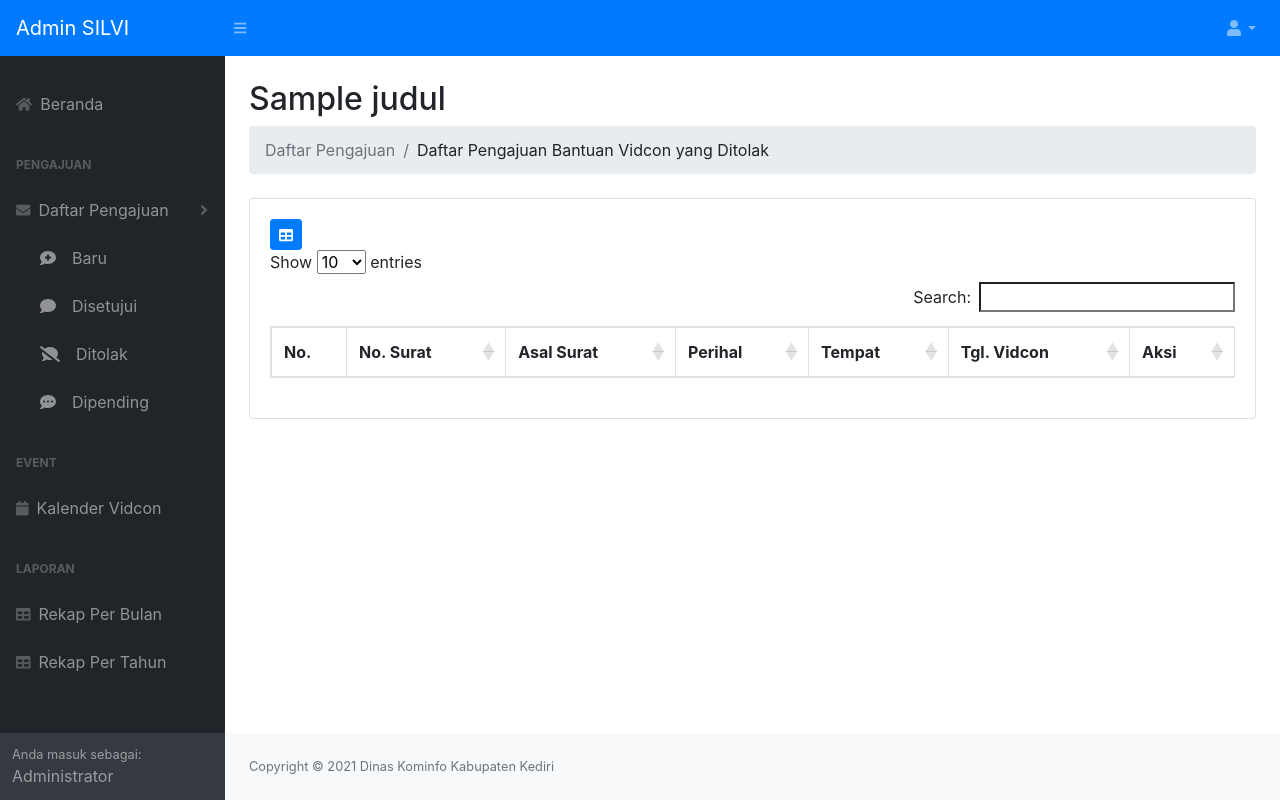
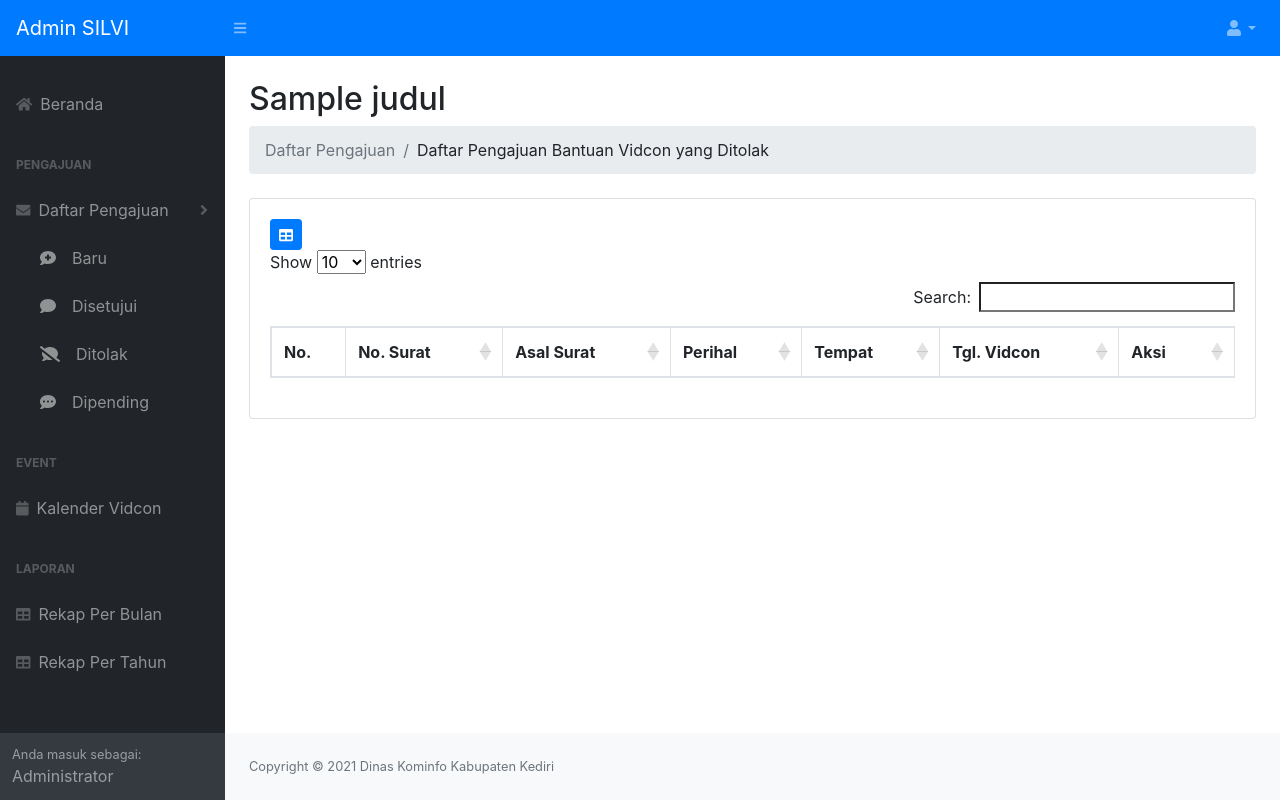
Before and after one commit to hadisub/silvi, a CodeIgniter 4 app: the page made by app/Views/vidconditolak.php in a window 1280 px wide. Run offline with PHP 8.4 and a stand-in for CodeIgniter, Linux system fonts and the light colour scheme; the template is opened without the code that fills it: most values are stand-ins (such as "Sample title", 1, 10 or a date in 2020); lists and menus that the app fills with data are empty; some libraries are stand-ins or nearby versions.

```diff
--- a/app/Views/vidcondipending.php
+++ b/app/Views/vidcondipending.php
@@ -21,7 +21,7 @@
                                                 <th>Perihal</th>
                                                 <th>Tempat</th>
                                                 <th>Tgl. Vidcon</th>
-                                                <th class="type-action">Aksi</th>
+                                                <th class="type-action" width="12%">Aksi</th>
                                             </tr>
                                         </thead>
                                         <tbody>
--- a/app/Views/vidconditolak.php
+++ b/app/Views/vidconditolak.php
@@ -22,7 +22,7 @@
                                                 <th>Perihal</th>
                                                 <th>Tempat</th>
                                                 <th>Tgl. Vidcon</th>
-                                                <th class="type-action">Aksi</th>
+                                                <th class="type-action" width="12%">Aksi</th>
                                             </tr>
                                         </thead>
                                         <tbody>
```
Also changed, not shown: public/assets/js/admindatatables.js.
